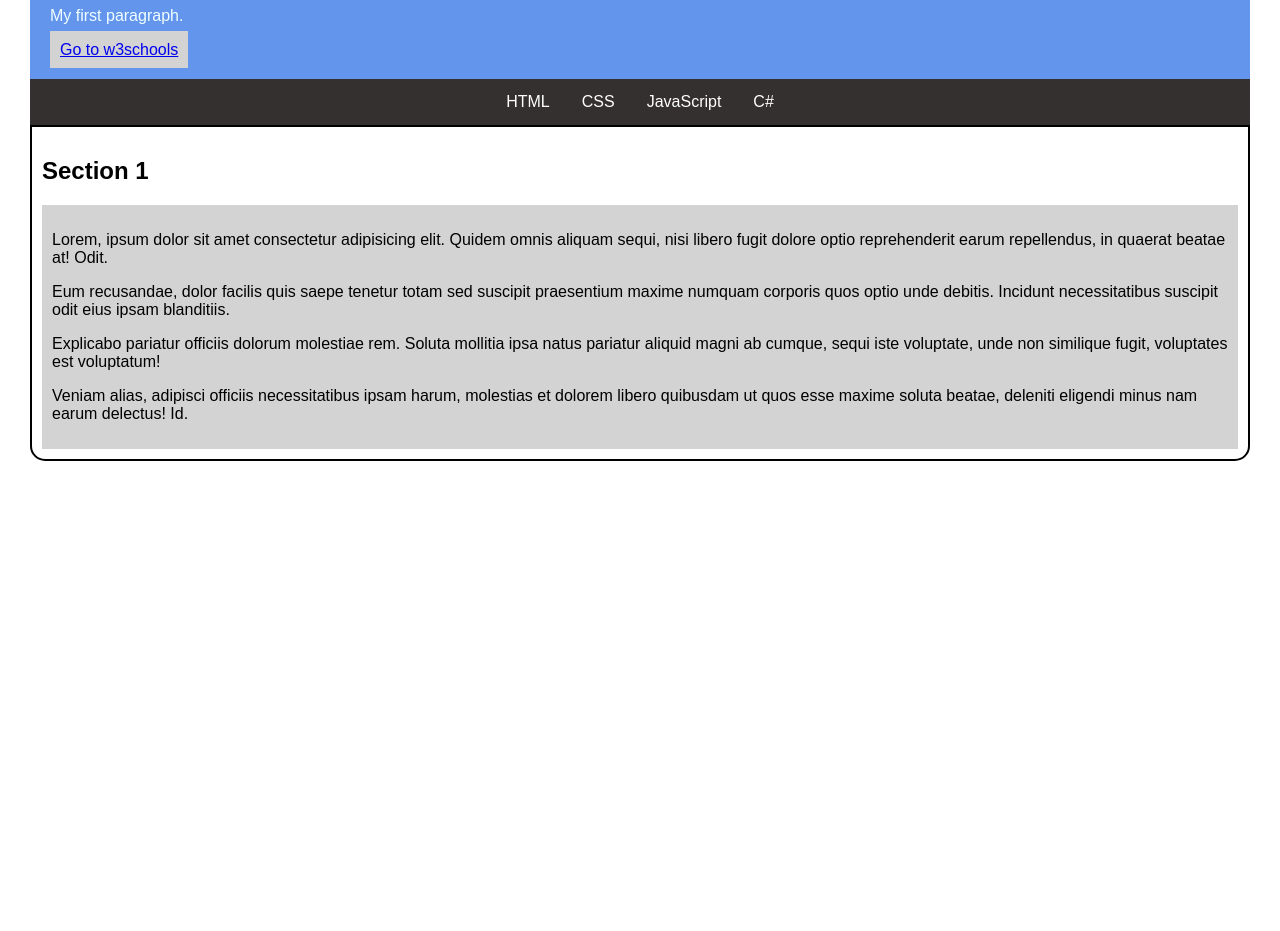
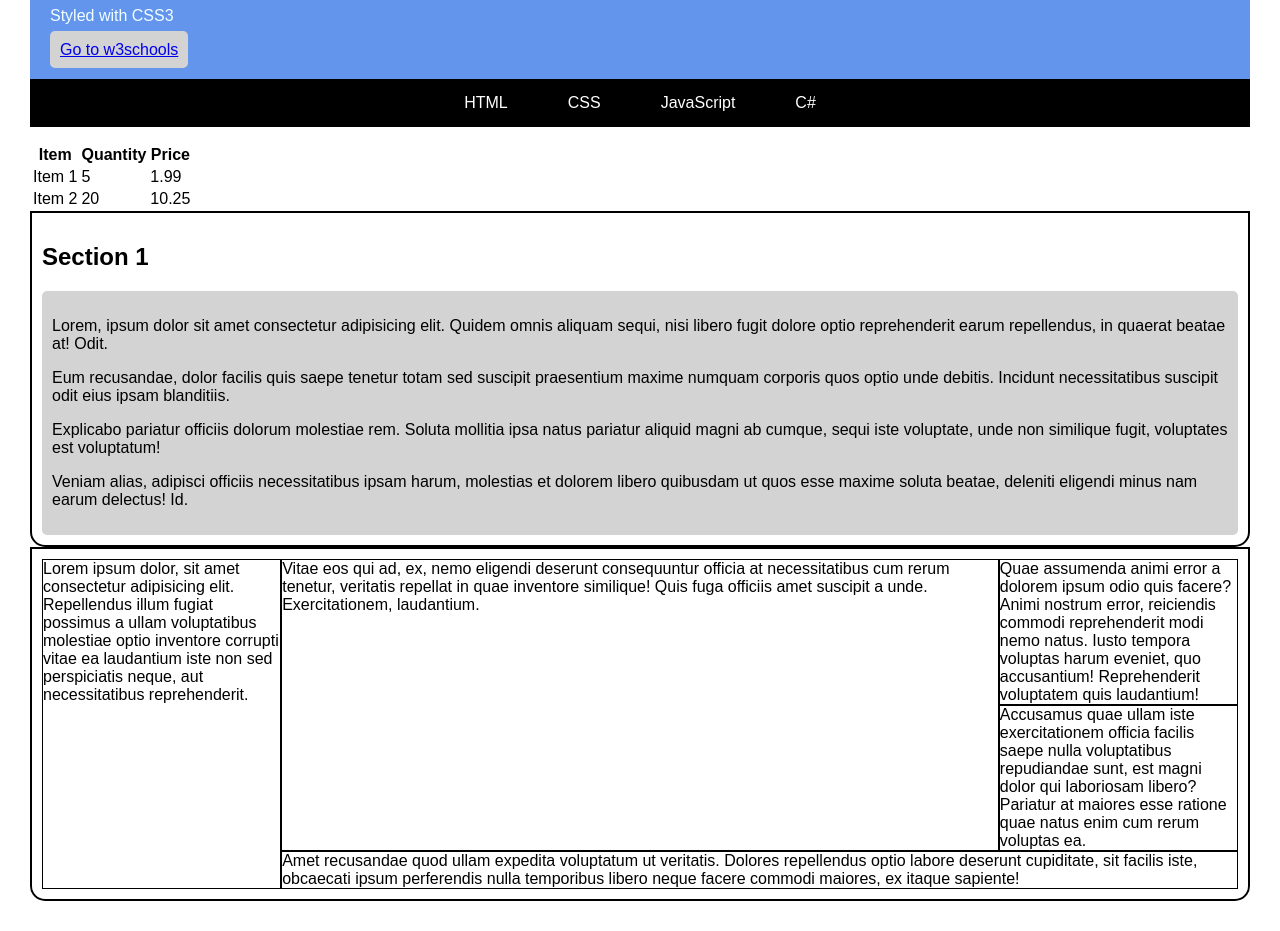
Before and after one commit to olanmj/SimpleHTML, a plain HTML site: page index.html in a window 1280 px wide. Shown: the part 123-1054 px from the top of the page. Before the commit the page ends 800 px from the top, so only its background shows below. Drawn offline with Linux system fonts and the light colour scheme.

Commit message:
More CSS with layout

```diff
--- a/index.html
+++ b/index.html
@@ -8,9 +8,9 @@
 
 <body>
     <header>
-        <h1>My First Heading</h1>
+        <h1>My HTML5 Demo</h1>
         <p>
-            My first paragraph.
+            Styled with CSS3
         </p>
         <a class="gray" href="https://www.w3schools.com" target="_blank">Go to w3schools</a>
     </header>
@@ -22,6 +22,25 @@
             <li><a href="https://docs.microsoft.com/en-us/dotnet/csharp/language-reference/" target="_blank">C#</a></li>
         </ul>
     </nav>
+    <div>
+        <table>
+            <tr>
+              <th>Item</th>
+              <th>Quantity</th>
+              <th>Price</th>
+            </tr>
+            <tr>
+              <td>Item 1</td>
+              <td>5</td>
+              <td>1.99</td>
+            </tr>
+            <tr>
+              <td>Item 2</td>
+              <td>20</td>
+              <td>10.25</td>
+            </tr>
+          </table>
+    </div>
     <section>
         <h1>Section 1</h1>
         <div class="gray">
@@ -35,6 +54,15 @@
                 maxime soluta beatae, deleniti eligendi minus nam earum delectus! Id.</p>
         </div>
     </section>
+
+    <section class="grid-container">
+        <div class="item1">Lorem ipsum dolor, sit amet consectetur adipisicing elit. Repellendus illum fugiat possimus a ullam voluptatibus molestiae optio inventore corrupti vitae ea laudantium iste non sed perspiciatis neque, aut necessitatibus reprehenderit.</div>
+        <div class="item2">Vitae eos qui ad, ex, nemo eligendi deserunt consequuntur officia at necessitatibus cum rerum tenetur, veritatis repellat in quae inventore similique! Quis fuga officiis amet suscipit a unde. Exercitationem, laudantium.</div>
+        <div class="item3">Amet recusandae quod ullam expedita voluptatum ut veritatis. Dolores repellendus optio labore deserunt cupiditate, sit facilis iste, obcaecati ipsum perferendis nulla temporibus libero neque facere commodi maiores, ex itaque sapiente!</div>
+        <div class="item4">Quae assumenda animi error a dolorem ipsum odio quis facere? Animi nostrum error, reiciendis commodi reprehenderit modi nemo natus. Iusto tempora voluptas harum eveniet, quo accusantium! Reprehenderit voluptatem quis laudantium!</div>
+        <div class="item5">Accusamus quae ullam iste exercitationem officia facilis saepe nulla voluptatibus repudiandae sunt, est magni dolor qui laboriosam libero? Pariatur at maiores esse ratione quae natus enim cum rerum voluptas ea.</div>
+    </section>
+
 </body>
 
 </html>
--- a/styles.css
+++ b/styles.css
@@ -19,29 +19,67 @@ section {
 .gray {
     background-color: lightgray;
     padding: 10px;
+    border-radius: 5px;
 }
 
 ul {
     list-style: none;
-    background-color: rgb(53, 48, 48);
-    padding: 14px 16px;
-    margin-bottom: 0;
+    background-color: black;
     margin-top: 0;
+    padding: 15px 0 15px 0;
     display: flex;
     justify-content: center;
+    flex-wrap: wrap;
+}
+
+nav a {
+    color: white;
+    text-decoration: none;
+    padding: 15px;
 }
 
 li {
-   display: inline;
-}
-
-li a {
-   color: white;
-   text-align: center;
-   padding: 14px 16px;
-   text-decoration: none;
+    display: inline;
+    padding: 0 15px 0 15px;
 }
 
 li a:hover {
-  background-color:darkgray;
+    background-color: darkgray;
+
 }
+
+.grid-container {
+    display: grid;
+    grid-template-columns: 1fr 3fr 1fr;
+    grid-template-rows: repeat(4, auto);
+}
+
+.grid-container div {
+    border: 1px solid black;
+}
+
+.item1 {
+    grid-column: 1;
+    grid-row: 1 / span 4;
+}
+
+.item2 {
+    grid-column: 2;
+    grid-row: 1 / 3;
+}
+
+.item3 {
+    grid-column: 2/4;
+    grid-row: 3 / 5;
+}
+
+@media screen and (max-width: 600px) {
+    header {
+        background-color: green;
+    }
+
+    ul {
+        flex-direction: column;
+
+    }
+}
```
Also changed, not shown: page2.html (added, +59 -0 lines).
